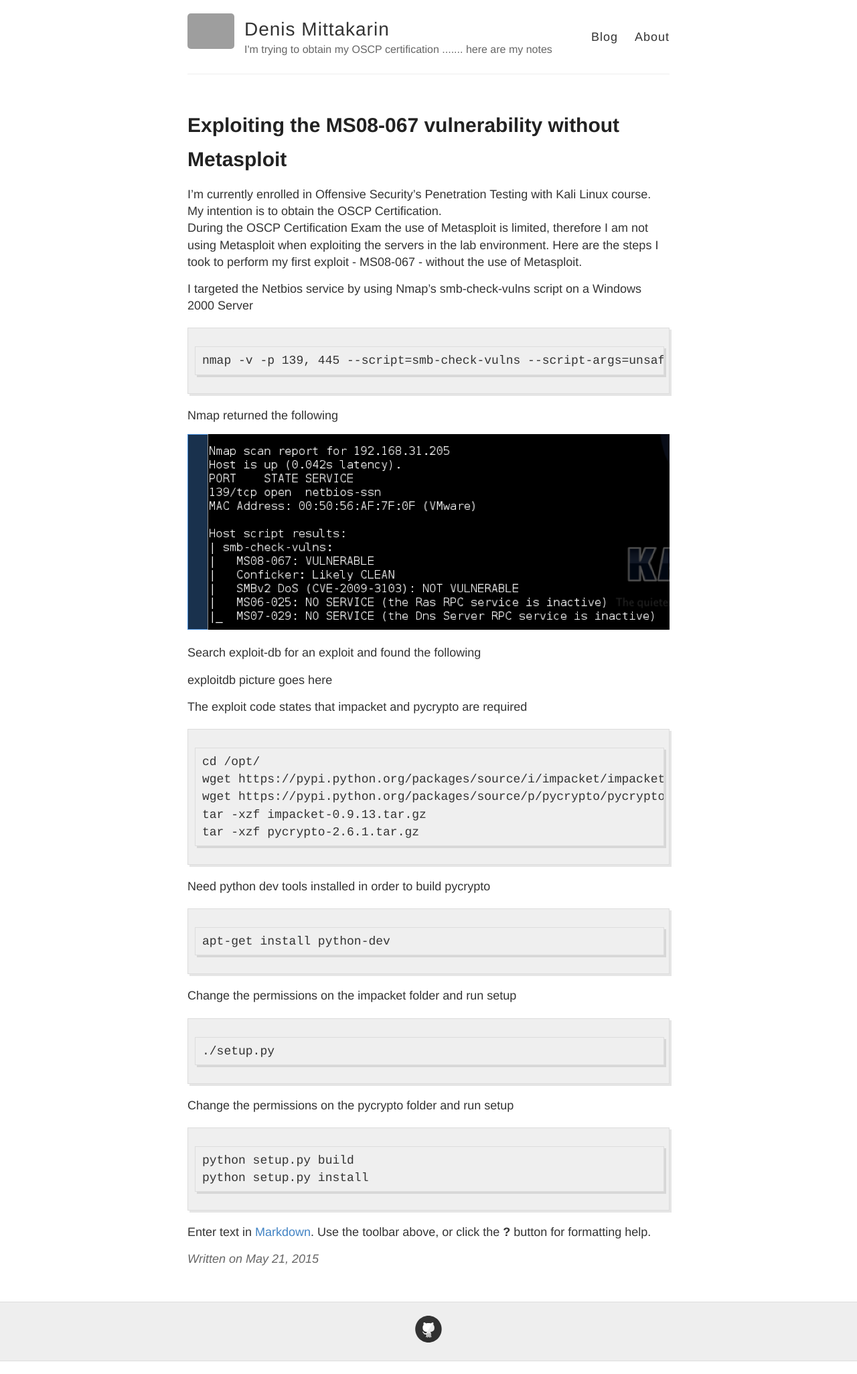
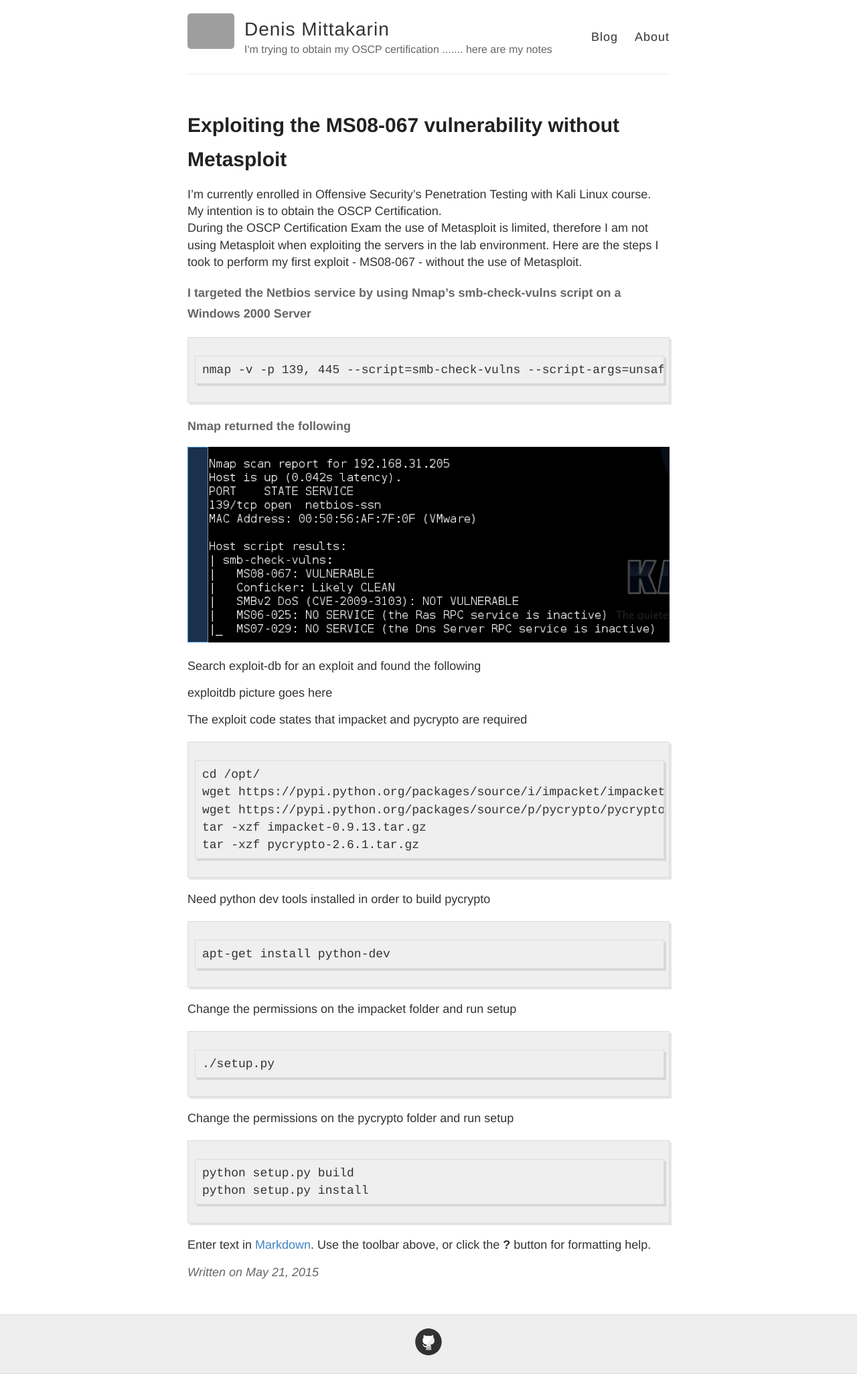
Before and after one commit to dmittakarin8/dmittakarin8.github.io, a Jekyll site: the page built from _posts/2015-5-21-Exploiting-MS08067-wo-Metasploit.md, in a window 1280 px wide. Shown: the whole page at 67% size. Built offline with Jekyll 4.4.1, drawn with Linux system fonts in a browser that asks for light colours; Markdown is read by kramdown in place of the engine named in the settings; grey boxes are pictures that could not be loaded.

```diff
--- a/_posts/2015-5-21-Exploiting-MS08067-wo-Metasploit.md
+++ b/_posts/2015-5-21-Exploiting-MS08067-wo-Metasploit.md
@@ -12,11 +12,11 @@ title: "Exploiting the MS08-067 vulnerability without Metasploit"
 I'm currently enrolled in Offensive Security's Penetration Testing with Kali Linux course.  My intention is to obtain the OSCP Certification.
 During the OSCP Certification Exam the use of Metasploit is limited, therefore I am not using Metasploit when exploiting the servers in the lab environment.  Here are the steps I took to perform my first exploit - MS08-067 - without the use of Metasploit.
 
-I targeted the Netbios service by using Nmap's smb-check-vulns script on a Windows 2000 Server
+####I targeted the Netbios service by using Nmap's smb-check-vulns script on a Windows 2000 Server
 
 	nmap -v -p 139, 445 --script=smb-check-vulns --script-args=unsafe=1 192.168.31.205
 
-Nmap returned the following
+####Nmap returned the following
 
 ![_config.yml]({{ site.baseurl }}/images/nmap-ms08067-vulnerable.png)
 
```
